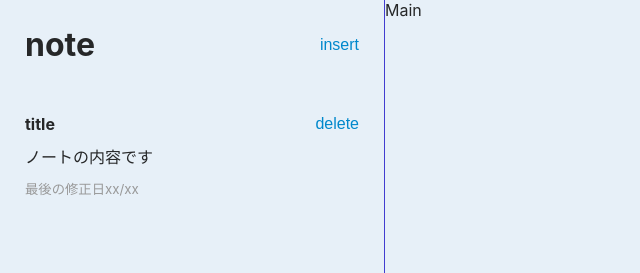
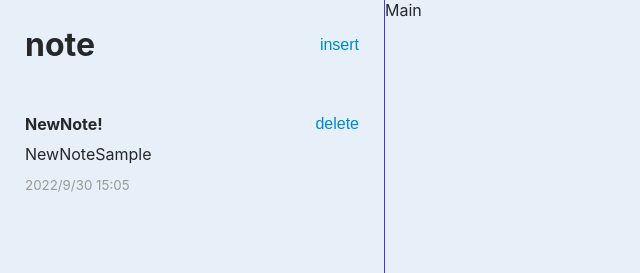
Before and after one commit to hidema-i/noteApp, a React (Vite) app: page / in a window 1280 px wide. Both pictures are taken after a click on the button "insert". Shown: the top 273 px of the page, without its empty margins (0-640 px from the left). Built offline with nearby package versions, Linux system fonts and the light colour scheme.

Commit message:
insert押下時にnoteを追加、更にkeyをuuidで指定

```diff
--- a/package.json
+++ b/package.json
@@ -16,6 +16,7 @@
     "@types/react": "^18.0.17",
     "@types/react-dom": "^18.0.6",
     "@vitejs/plugin-react": "^2.1.0",
+    "react-uuid": "^1.0.3",
     "vite": "^3.1.0"
   }
 }
--- a/src/App.jsx
+++ b/src/App.jsx
@@ -2,6 +2,7 @@
 import "./App.css";
 import Main from "./components/Main";
 import Sidebar from "./components/Sidebar";
+import uuid from "react-uuid";
 
 function App() {
   //複数の追加Noteを格納する配列
@@ -9,7 +10,7 @@
 
   const onAddNote = () => {
     const newNote = {
-      id: 1,
+      id: uuid(),
       title: "NewNote!",
       content: "NewNoteSample",
       modDate: Date.now(),
@@ -20,7 +21,7 @@
 
   return (
     <div className="App">
-      <Sidebar onAddNote={onAddNote} />
+      <Sidebar onAddNote={onAddNote} notes={notes} />
       <Main />
     </div>
   );
--- a/src/components/Sidebar.jsx
+++ b/src/components/Sidebar.jsx
@@ -1,7 +1,7 @@
 import React from "react";
 import "./Sidebar1.css";
 
-const Sidebar = ({ onAddNote }) => {
+const Sidebar = ({ onAddNote, notes }) => {
   return (
     <div className="app-sidebar">
       <div className="app-sidebar-header">
@@ -9,14 +9,21 @@
         <button onClick={onAddNote}>insert</button>
       </div>
       <div className="app-sidebar-notes">
-        <div className="app-sidebar-note">
-          <div className="sidebar-note-title">
-            <strong>title</strong>
-            <button>delete</button>
+        {notes.map((note) => (
+          <div className="app-sidebar-note" key={note.id}>
+            <div className="sidebar-note-title">
+              <strong>{note.title}</strong>
+              <button>delete</button>
+            </div>
+            <p>{note.content}</p>
+            <small>
+              {new Date(note.modDate).toLocaleDateString("ja-JP", {
+                hour: "2-digit",
+                minute: "2-digit",
+              })}
+            </small>
           </div>
-          <p>ノートの内容です</p>
-          <small>最後の修正日xx/xx</small>
-        </div>
+        ))}
       </div>
     </div>
   );
```
Also changed, not shown: 1 other file (tests, documents, lock files or other folders).
